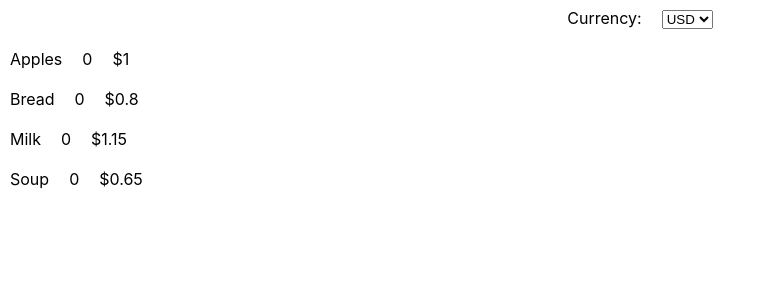
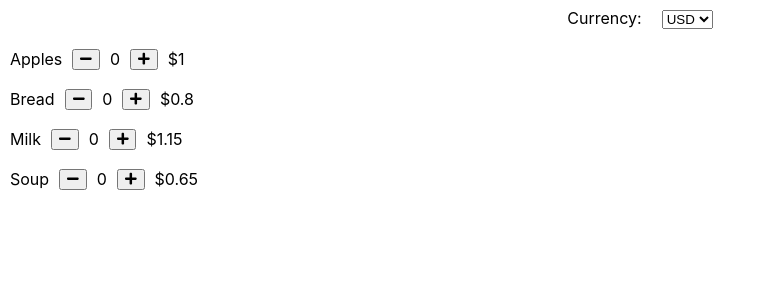
Before and after one commit to TechDomani/multi-currency-basket, a React (Create React App) app: page / in a window 1280 px wide. Shown: the top 300 px of the page, without its empty margins (0-766 px from the left). Built offline with nearby package versions, Linux system fonts and the light colour scheme.

Commit message:
Add buttons

```diff
--- a/src/Components/BasketItem/BasketItem.css
+++ b/src/Components/BasketItem/BasketItem.css
@@ -2,3 +2,9 @@
     display: flex;
     flex-direction: row;
 }
+
+.basket-item-control {
+    display: flex;
+    flex-direction: row;
+    align-items: center;
+}
--- a/src/Components/BasketItem/BasketItem.js
+++ b/src/Components/BasketItem/BasketItem.js
@@ -1,4 +1,5 @@
 import React, { useState } from "react";
+import { FontAwesomeIcon } from "@fortawesome/react-fontawesome";
 import './BasketItem.css'
 
 function BasketItem({ basketItem, getPriceDisplay, updateTotal}){
@@ -9,7 +10,12 @@ function BasketItem({ basketItem, getPriceDisplay, updateTotal}){
     return (
        <div className="basket-item-container">
            <div className="margin-sm">{basketItem.itemName}</div>
-           <div className="margin-sm">{itemNumber}</div>
+           <div className="basket-item-control">
+               <button><FontAwesomeIcon icon="minus" /></button>
+               <div className="margin-sm">{itemNumber}</div>
+               <button><FontAwesomeIcon icon="plus" /></button>
+           </div>
+
            <div className="margin-sm">{getPriceDisplay(basketItem.usdPrice)}</div>
        </div>
     )
```
